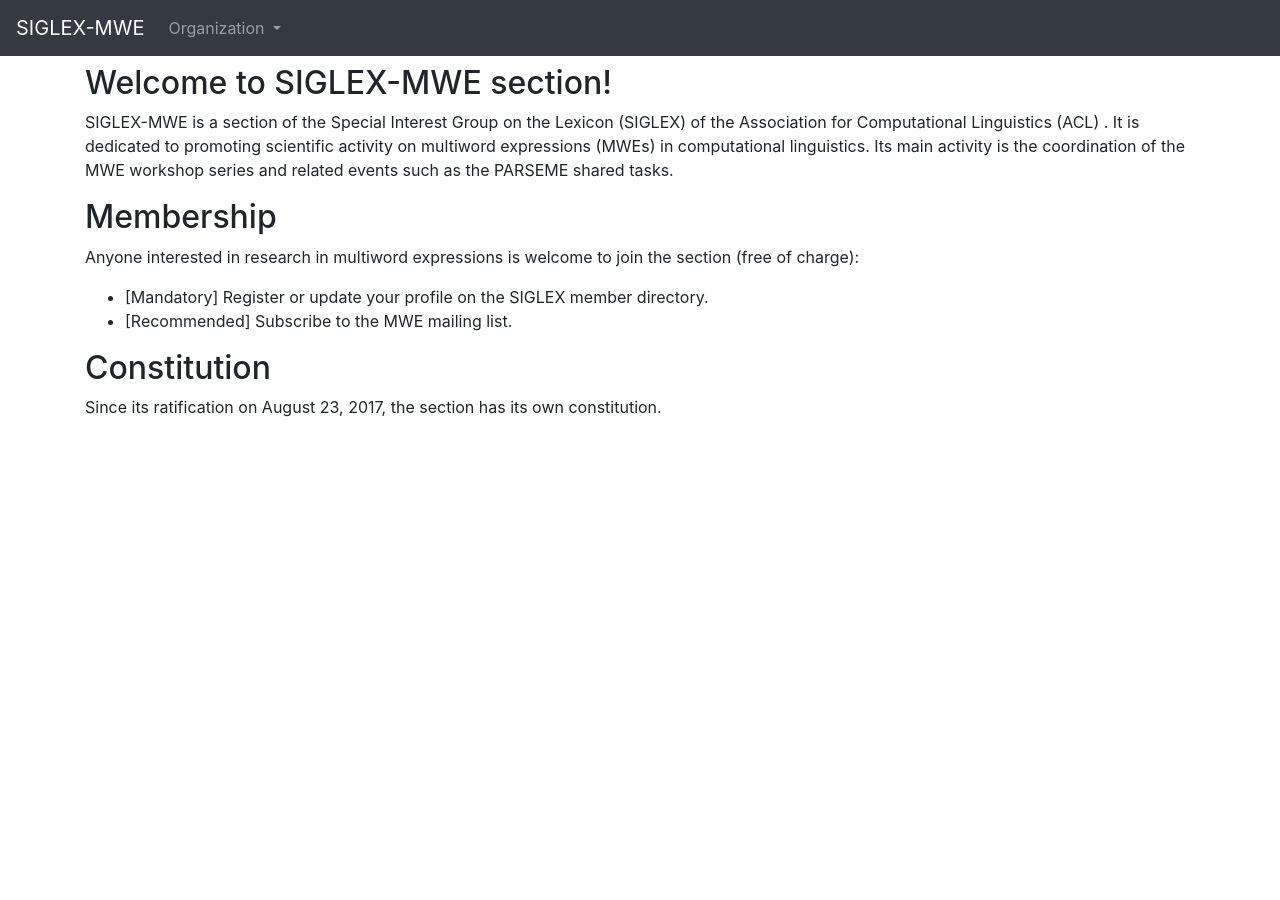
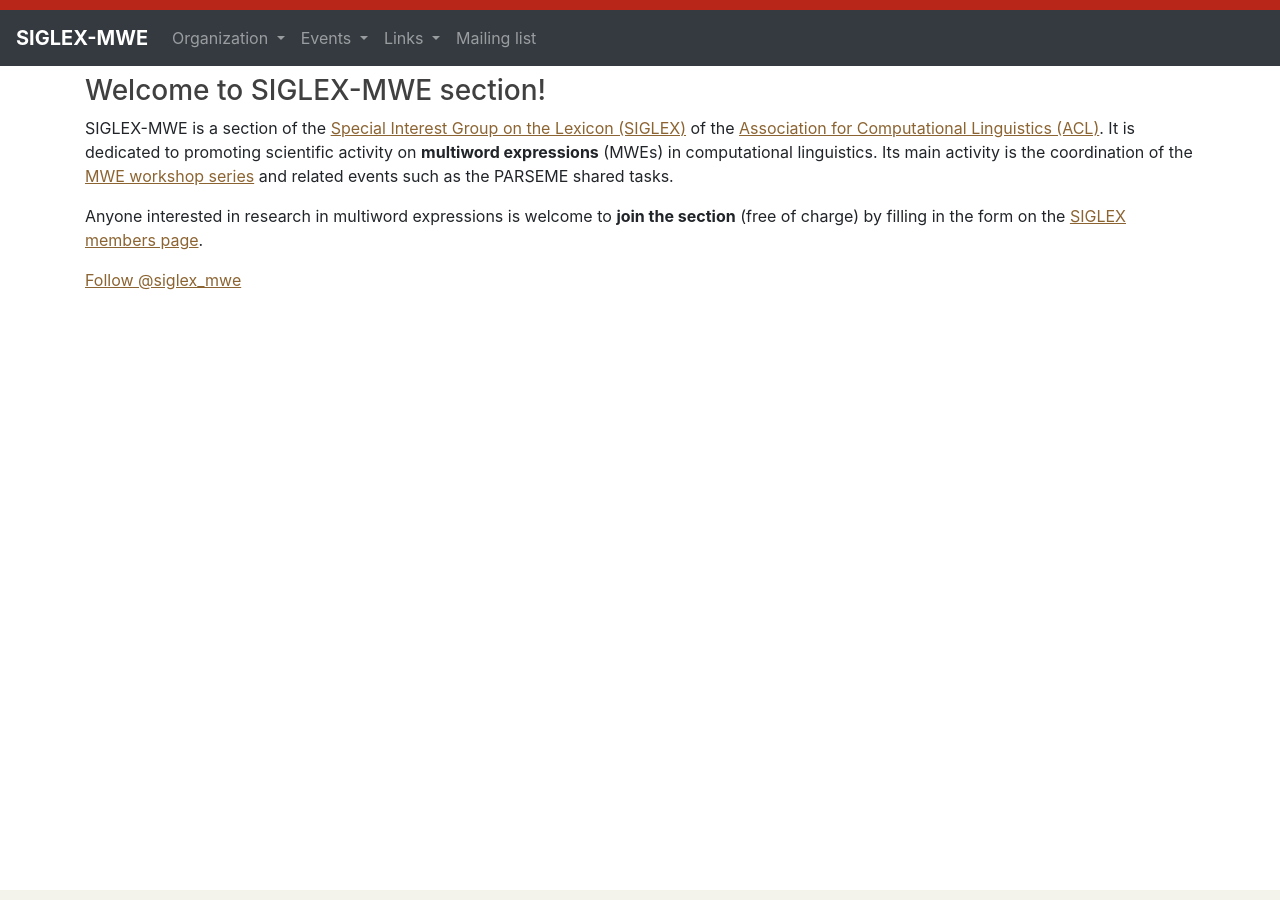
Before and after one commit to multiword/multiword.github.io, a Jekyll site: the page built from index.md, in a window 1280 px wide. Built offline with Jekyll 4.4.1, drawn with Linux system fonts in a browser that asks for light colours; comment, search, counter and statistics services are not loaded.

Commit message:
Add initial layout and homepage, most content still missing but placeholders in place

```diff
--- a/_config.yml
+++ b/_config.yml
@@ -23,7 +23,7 @@
 description: >- # this means to ignore newlines until "baseurl:"
   SIGLEX section for multiword expressions (MWEs). SIGLEX-MWE is a section of the Special Interest Group on the Lexicon (SIGLEX) of the Association for Computational Linguistics (ACL). It is dedicated to promoting scientific activity on multiword expressions in computational linguistics. Its main activity is the coordination of the MWE workshop series and related events such as the PARSEME shared tasks.
 baseurl: "" # the subpath of your site, e.g. /blog
-url: "" # the base hostname & protocol for your site, e.g. http://example.com
+url: "http://multiword.org" # the base hostname & protocol for your site, e.g. http://example.com
 twitter_username: siglex_mwe
 github_username:  multiword
 #future: true # Activate this if you use blog posts and you want to show posts with future dates before the date arrives
--- a/_layouts/default.html
+++ b/_layouts/default.html
@@ -9,15 +9,17 @@
   </title>
   <link rel="stylesheet" href="https://stackpath.bootstrapcdn.com/bootstrap/4.4.1/css/bootstrap.min.css"
     integrity="sha384-Vkoo8x4CGsO3+Hhxv8T/Q5PaXtkKtu6ug5TOeNV6gBiFeWPGFN9MuhOf23Q9Ifjh" crossorigin="anonymous">
-  <!--<link rel="stylesheet" href="{{ site.baseurl }}/assets/css/siglex.css">
+  <link rel="stylesheet" href="{{ site.baseurl }}/assets/css/mwe.css">
+  <!--
   {% for stylesheet in page.stylesheets %}
   <link rel="stylesheet" type="text/css" href="{{ stylesheet }}">
   {% endfor %}-->
 </head>
 
 <body>
-  <nav class="navbar navbar-expand-lg navbar-dark bg-dark">
-    <a class="navbar-brand" href="{{ site.baseurl }}/">SIGLEX-MWE</a>
+  <div class="mwebar"></div>
+  <nav class="navbar navbar-expand-md navbar-dark bg-dark">
+    <a class="navbar-brand" href="{{ site.baseurl }}/"><strong>SIGLEX-MWE</strong></a>
     <button class="navbar-toggler" type="button" data-toggle="collapse" data-target="#navbarSupportedContent"
       aria-controls="navbarSupportedContent" aria-expanded="false" aria-label="Toggle navigation">
       <span class="navbar-toggler-icon"></span>
@@ -30,61 +32,59 @@
             Organization
           </a>
           <div class="dropdown-menu" aria-labelledby="organizationNavbarDropdown">
-            <a class="dropdown-item" href="{{ site.baseurl }}/index.html">Test</a>
-            <!--<a class="dropdown-item" href="{{ site.baseurl }}/board/advisory.html">Advisory Board</a>
-            <a class="dropdown-item" href="{{ site.baseurl }}/constitution.html">Constitution</a>
-            <div class="dropdown-divider"></div>
-            <a class="dropdown-item" href="{{ site.baseurl }}/board/2016.html">2016 Board</a>
-            <a class="dropdown-item" href="{{ site.baseurl }}/board/2013.html">2013 Board</a>
-            <a class="dropdown-item" href="{{ site.baseurl }}/board/2010.html">2010 Board</a>
-            <a class="dropdown-item" href="{{ site.baseurl }}/board/2007.html">2007 Board</a>
-            <a class="dropdown-item" href="{{ site.baseurl }}/board/2004.html">2004 Board</a>
-            <a class="dropdown-item" href="{{ site.baseurl }}/board/2000.html">2000 Board</a>
-            <a class="dropdown-item" href="{{ site.baseurl }}/board/1994.html">1994 Board</a>
-            <a class="dropdown-item" href="{{ site.baseurl }}/board/1991.html">1991 Board</a>-->
+            <a class="dropdown-item" href="{{ site.baseurl }}/organization/standingcommittee">Standing committee</a>
+            <a class="dropdown-item" href="{{ site.baseurl }}/organization/advisorycommittee">Advisory committee</a>
+            <a class="dropdown-item" href="{{ site.baseurl }}/organization/members">Members</a>
+            <hr class="mt-1 mb-1"/>
+            <a class="dropdown-item" href="{{ site.baseurl }}/organization/constitution.html">Constitution</a>
+            <a class="dropdown-item" href="{{ site.baseurl }}/organization/yearlyreports.html">Yearly reports</a>
+            <a class="dropdown-item" href="{{ site.baseurl }}/organization/website.html">Website</a>
+            <!--<a class="dropdown-item" href="{{ site.baseurl }}/organization/contact.html">Contact</a>-->
           </div>
         </li>
-        <!--<li class="nav-item dropdown">
+        <li class="nav-item dropdown">
           <a class="nav-link dropdown-toggle" href="#" id="sectionsNavbarDropdown" role="button" data-toggle="dropdown"
             aria-haspopup="true" aria-expanded="false">
-            Sections
+            Events
           </a>
           <div class="dropdown-menu" aria-labelledby="sectionsNavbarDropdown">
-            <a class="dropdown-item" href="http://multiword.sourceforge.net/">Multiword Expressions (MWE)</a>
-            <a class="dropdown-item" href="https://semeval.github.io/">Semantic Evaluation (SemEval)</a>
+            <a class="dropdown-item" href="{{ site.baseurl }}/mwe2021">MWE 2021</a>
+            <a class="dropdown-item" href="http://multiword.sourceforge.net/mwelex2020/">MWE-LEX 2020</a>
+            <a class="dropdown-item" href="http://multiword.sourceforge.net/mwewn2019">MWE-WN 2019</a>
+            <hr class="mt-1 mb-1"/>
+            <a class="dropdown-item" href="href="{{ site.baseurl }}/events/pastevents">Past events</a>
+
+        </li>
+        <li class="nav-item dropdown">
+          <a class="nav-link dropdown-toggle" href="#" id="sectionsNavbarDropdown" role="button" data-toggle="dropdown"
+            aria-haspopup="true" aria-expanded="false">
+            Links
+          </a>
+          <div class="dropdown-menu" aria-labelledby="sectionsNavbarDropdown">
+            <a class="dropdown-item" href="http://parseme.eu">PARSEME COST Action</a>
+            <a class="dropdown-item" href="https://gitlab.com/parseme/corpora/wikis/home">PARSEME Corpora</a>
+            <a class="dropdown-item" href="http://multiword.sourceforge.net/sharedtask2017">PARSEME shared task 1.0 (2017)</a>
+            <a class="dropdown-item" href="http://multiword.sourceforge.net/sharedtask2018">PARSEME shared task 1.1 (2018)</a>
+            <a class="dropdown-item" href="http://multiword.sourceforge.net/sharedtask2020">PARSEME shared task 1.2 (2020)</a>
           </div>
         </li>
         <li class="nav-item">
-          <a class="nav-link" href="{{ site.baseurl }}/members.html">Members</a>
+          <a class="nav-link" href="{{ site.baseurl }}/mailinglist.html">Mailing list</a>
         </li>
-        <li class="nav-item">
-          <a class="nav-link" href="{{ site.baseurl }}/events.html">Events</a>
-        </li>
-        <li class="nav-item">
-          <a class="nav-link" href="https://www.aclweb.org/anthology/sigs/siglex/">Publications</a>
-        </li>
-        <li class="nav-item">
-          <a class="nav-link" href="{{ site.baseurl }}/forum.html">Forum</a>
-        </li>
-        <li class="nav-item dropdown">
-          <a class="nav-link dropdown-toggle" href="#" id="legacyNavbarDropdown" role="button" data-toggle="dropdown"
-            aria-haspopup="true" aria-expanded="false">
-            Legacy
-          </a>
-          <div class="dropdown-menu" aria-labelledby="legacyNavbarDropdown">
-            <a class="dropdown-item" href="{{ site.baseurl }}/legacy/kilgarriff.html">Adam Kilgarriff, 1960-2015 (In Memoriam)</a>
-            <a class="dropdown-item" href="{{ site.baseurl }}/legacy/pastmeetings.html">Events 1995-2007</a>
-            <a class="dropdown-item" href="{{ site.baseurl }}/legacy/corporaarchive.html">CORPORA email categorization 1997-2004</a>
-            <a class="dropdown-item" href="http://alt.qcri.org/siglex/messctr.php?TYPE=ALL">Mailing list archives 2008-2020</a>
-            <a class="dropdown-item" href="{{ site.baseurl }}/legacy/lexical_resources.html">Index of lexical resources</a>
-          </div>
-        </li>-->
       </ul>
     </div>
   </nav>
-  <div class="container pt-2">
+  <!--------------------------------------------------------------->
+  <div class="container pt-2 main">
     {{ content }}
   </div>
+  <!--------------------------------------------------------------->
+  <div class="footer">
+      <div class="container">
+        <!-- Add content to footer if needed -->
+      </div>
+  </div>
+
   <script src="https://code.jquery.com/jquery-3.4.1.slim.min.js"
     integrity="sha384-J6qa4849blE2+poT4WnyKhv5vZF5SrPo0iEjwBvKU7imGFAV0wwj1yYfoRSJoZ+n"
     crossorigin="anonymous"></script>
@@ -94,9 +94,8 @@
   <script src="https://stackpath.bootstrapcdn.com/bootstrap/4.4.1/js/bootstrap.min.js"
     integrity="sha384-wfSDF2E50Y2D1uUdj0O3uMBJnjuUD4Ih7YwaYd1iqfktj0Uod8GCExl3Og8ifwB6"
     crossorigin="anonymous"></script>
-  {% for script in page.scripts %}
+  <!--{% for script in page.scripts %}
   <script type="text/javascript" language="javascript" src="{{ script }}"></script>
-  {% endfor %}
+  {% endfor %}-->
   </body>
-
 </html>
--- /dev/null
+++ b/assets/css/mwe.css
@@ -0,0 +1,32 @@
+.main h1 {
+  color: rgb(140,100,50);
+}
+
+.mwebar {
+  background-color: rgb(184,38,25);
+  height: 10px;
+}
+
+.main h2, h3 {
+  color: rgb(64,64,64);
+}
+
+.main a {
+  color: rgb(140,100,50);
+  text-decoration: underline;
+}
+
+.main a:hover {
+  text-decoration: none;
+}
+
+.footer {
+  position: fixed;
+  left: 0;
+  bottom: 0;
+  width: 100%;
+  height: 10px; /* Set the fixed height of the footer here */
+  background-color: rgb(243,242,235);
+  color: rgb(144,117,66);
+  text-align: center;
+}
--- a/index.md
+++ b/index.md
@@ -3,17 +3,10 @@
 layout: default
 ---
 
-## Welcome to SIGLEX-MWE section!
+### Welcome to SIGLEX-MWE section!
 
-SIGLEX-MWE is a section of the Special Interest Group on the Lexicon (SIGLEX) of the Association for Computational Linguistics (ACL) . It is dedicated to promoting scientific activity on multiword expressions (MWEs) in computational linguistics. Its main activity is the coordination of the MWE workshop series and related events such as the PARSEME shared tasks.
+SIGLEX-MWE is a section of the [Special Interest Group on the Lexicon (SIGLEX)](http://www.siglex.org) of the [Association for Computational Linguistics (ACL)](http://www.aclweb.org/). It is dedicated to promoting scientific activity on **multiword expressions** (MWEs) in computational linguistics. Its main activity is the coordination of the [MWE workshop series](events/pastevents) and related events such as the PARSEME shared tasks.
 
-## Membership
+Anyone interested in research in multiword expressions is welcome to **join the section** (free of charge) by filling in the form on the [SIGLEX members page](https://siglex.org/members.html).
 
-Anyone interested in research in multiword expressions is welcome to join the section (free of charge):
-
-  * [Mandatory] Register or update your profile on the SIGLEX member directory.
-  * [Recommended] Subscribe to the MWE mailing list.
-
-## Constitution
-
-Since its ratification on August 23, 2017, the section has its own constitution.
+<a href="https://twitter.com/siglex_mwe?ref_src=twsrc%5Etfw" class="twitter-follow-button" data-size="large" data-show-screen-name="true" data-show-count="false">Follow @siglex_mwe</a><script async src="https://platform.twitter.com/widgets.js" charset="utf-8"></script>
```
Also changed, not shown: events/pastevents.md (added, +4 -0 lines), mailinglist.md (added, +4 -0 lines), mwe2021/index.md (added, +11 -0 lines), organization/advisorycommittee.md (added, +4 -0 lines), organization/constitution.md (added, +4 -0 lines), organization/members.md (added, +4 -0 lines), organization/standingcommittee.md (added, +4 -0 lines), organization/website.md (added, +4 -0 lines), organization/yearlyreports.md (added, +4 -0 lines).
